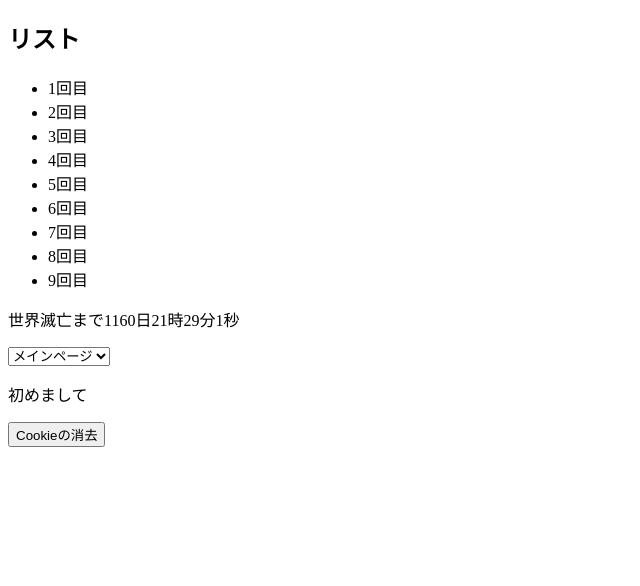
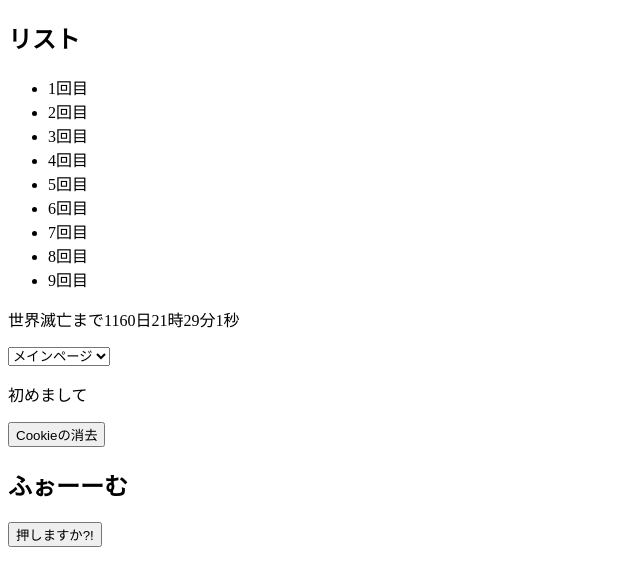
Before and after one commit to koki1124/web2-8, a plain HTML site: page index.html in a window 1280 px wide. Shown: the whole page, without its empty margins (0-640 px from the left). Drawn offline with Linux system fonts and the light colour scheme.

Commit message:
Update index.html

```diff
--- a/index.html
+++ b/index.html
@@ -24,6 +24,12 @@
             <input type="submit" value="Cookieの消去">
         </form>
     </section>
+    <section>
+        <h1>ふぉーーむ</h1>
+        <form action="#" id="form">
+            <input type="submit" value="押しますか?!">
+        </form>
+    </section>
   <script type="text/javascript" src="js/default.js"> </script>
 </body>
 </html>
```
